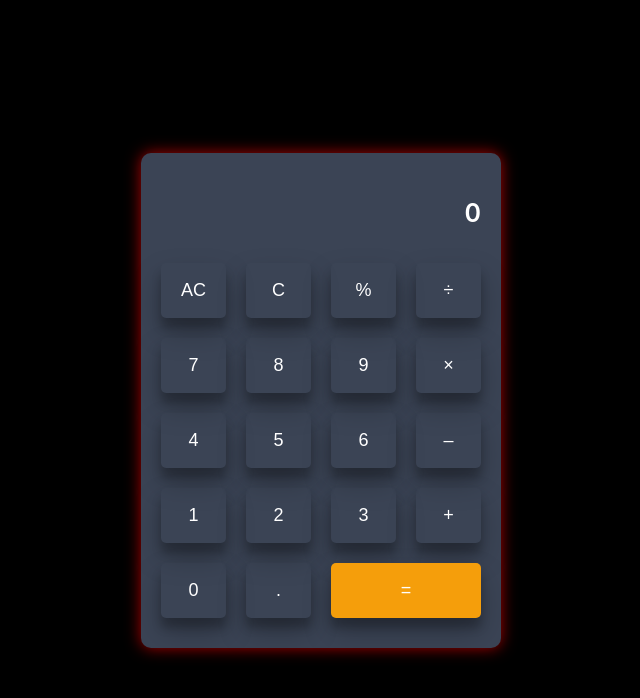
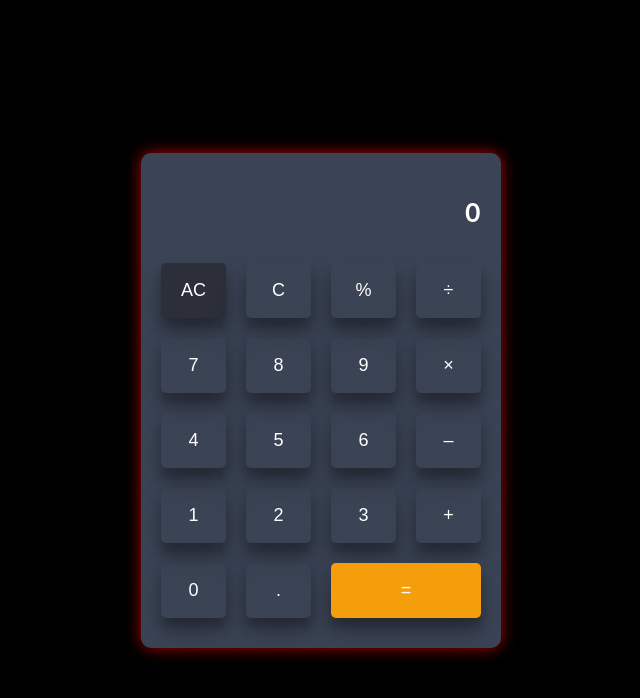
Before and after one commit to ikramulSoHeL/3w-calculator, a React (Create React App) app: page / in a window 1280 px wide. In both pictures the pointer is over the button "AC". Shown: the top 698 px of the page, without its empty margins (319-959 px from the left). Built offline with nearby package versions, Linux system fonts and the light colour scheme.

Commit message:
update: design updated

```diff
--- a/src/styles/components/_calculator.scss
+++ b/src/styles/components/_calculator.scss
@@ -94,9 +94,10 @@
         box-shadow: $button-box-shadow;
         border-radius: 5px;
 
-        // &:hover {
-        //   background-color: #2c2f3a;
-        // }
+        &:hover {
+          background-color: $secoundary-bg-color;
+          transition: 0.3s ease-in-out;
+        }
       }
     }
 
@@ -124,9 +125,10 @@
         box-shadow: $button-box-shadow;
         border-radius: 5px;
 
-        // &:hover {
-        //   background-color: #2c2f3a;
-        // }
+        &:hover {
+          background-color: $secoundary-bg-color;
+          transition: 0.3s ease-in-out;
+        }
       }
     }
 
@@ -134,9 +136,10 @@
       width: 150px;
       background: $orange-bg;
 
-      // &:hover {
-      //   background: green;
-      // }
+      &:hover {
+        background: $green;
+        transition: 0.3s ease-in-out;
+      }
     }
   }
 }
--- a/src/styles/foundations/_variables.scss
+++ b/src/styles/foundations/_variables.scss
@@ -2,9 +2,13 @@
 =            COLORS                           =
 =============================================*/
 
+/* Band color */
+$green: green;
+
 /* background color */
 $bg-black: rgb(0, 0, 0);
 $primary-bg-color: #3b4455;
+$secoundary-bg-color: #2c2f3a;
 $orange-bg: #f59e0b;
 
 /* text color */
```
